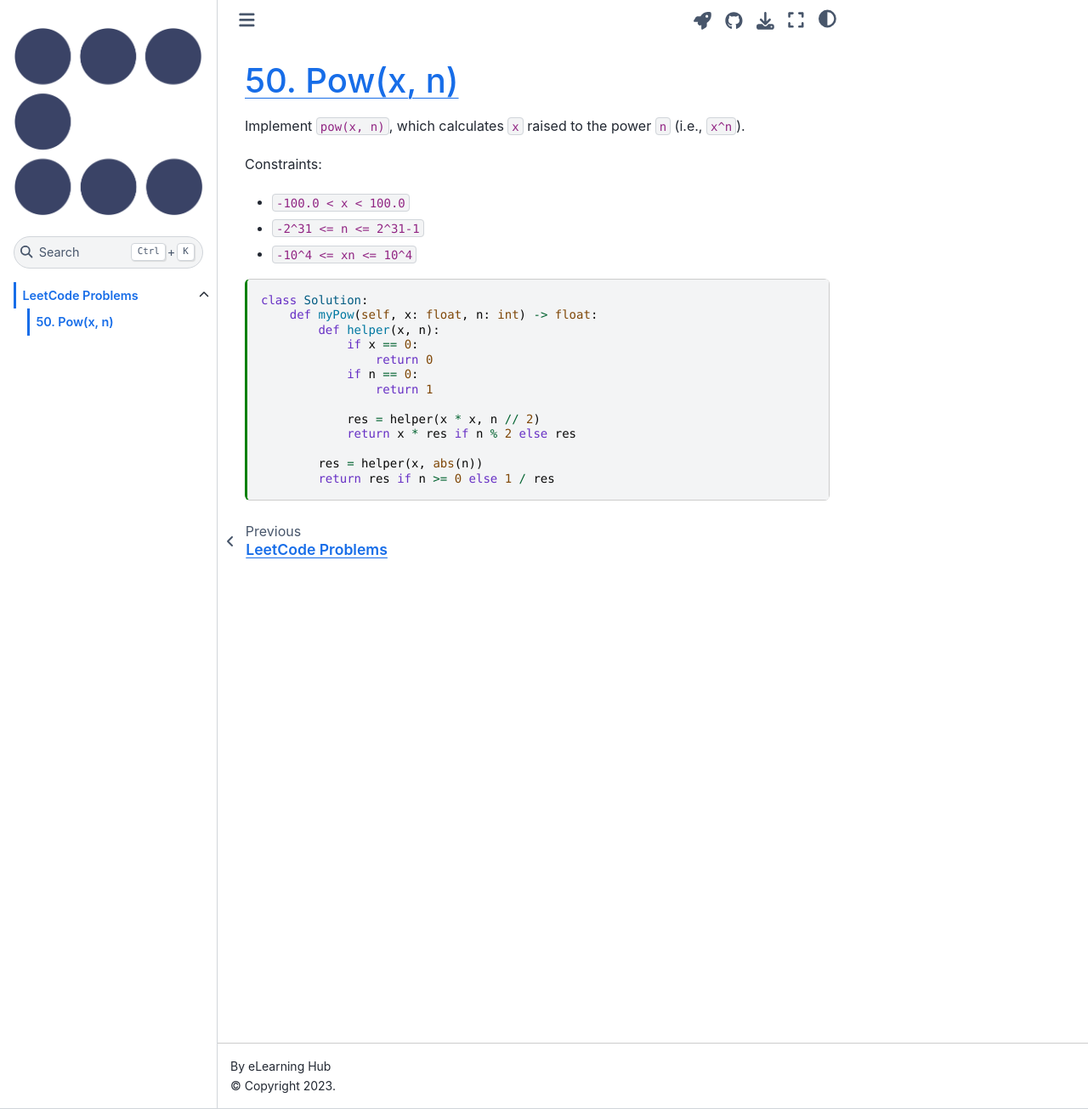
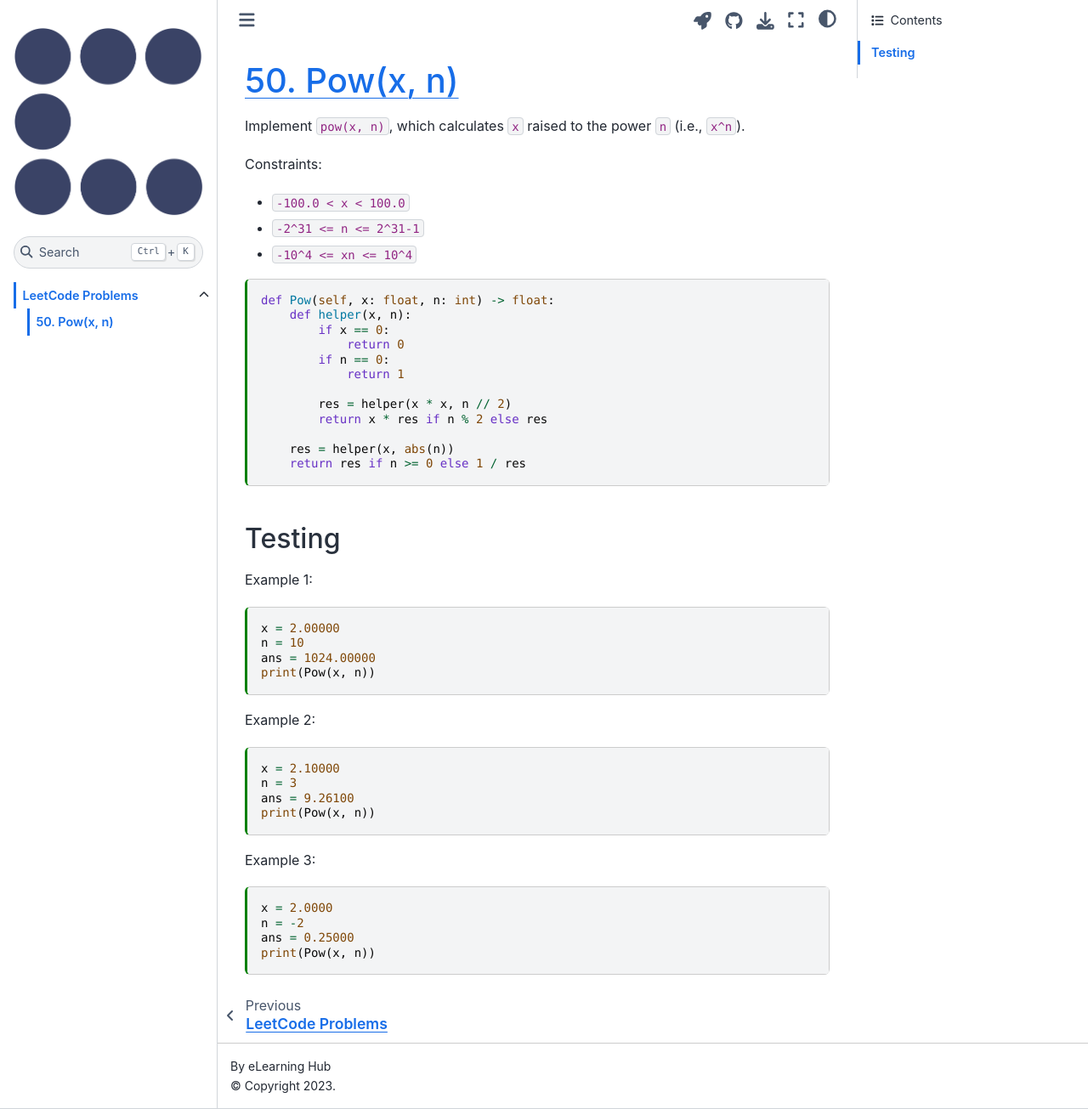
Before and after one commit to eLearningHub/Coding-Book, a Jupyter Book: the page built from leetcode/0050-powx-n.md, in a window 1280 px wide and 1305 px high. Shown: the whole window at 85% size. Built offline with Jupyter Book 1.0.4 settings and Sphinx 7.4.7 and the Sphinx Book theme 1.1.4, drawn with Linux system fonts in a browser that asks for light colours.

Commit message:
Examples

````diff
--- a/leetcode/0050-powx-n.md
+++ b/leetcode/0050-powx-n.md
@@ -22,17 +22,45 @@ Constraints:
 
 ```{code-cell} ipython3
 :tags: [pow_x_n]
-class Solution:
-    def myPow(self, x: float, n: int) -> float:
-        def helper(x, n):
-            if x == 0:
-                return 0
-            if n == 0:
-                return 1
+def Pow(self, x: float, n: int) -> float:
+    def helper(x, n):
+        if x == 0:
+            return 0
+        if n == 0:
+            return 1
 
-            res = helper(x * x, n // 2)
-            return x * res if n % 2 else res
+        res = helper(x * x, n // 2)
+        return x * res if n % 2 else res
 
-        res = helper(x, abs(n))
-        return res if n >= 0 else 1 / res
+    res = helper(x, abs(n))
+    return res if n >= 0 else 1 / res
 ```
+
+## Testing
+
+Example 1:
+```{code-cell} ipython3
+:tags: [ex_1]
+x = 2.00000
+n = 10
+ans = 1024.00000
+print(Pow(x, n))
+```
+
+Example 2:
+```{code-cell} ipython3
+:tags: [ex_2]
+x = 2.10000
+n = 3
+ans = 9.26100
+print(Pow(x, n))
+```
+
+Example 3:
+```{code-cell} ipython3
+:tags: [ex_3]
+x = 2.0000
+n = -2
+ans = 0.25000
+print(Pow(x, n))
+```
````
